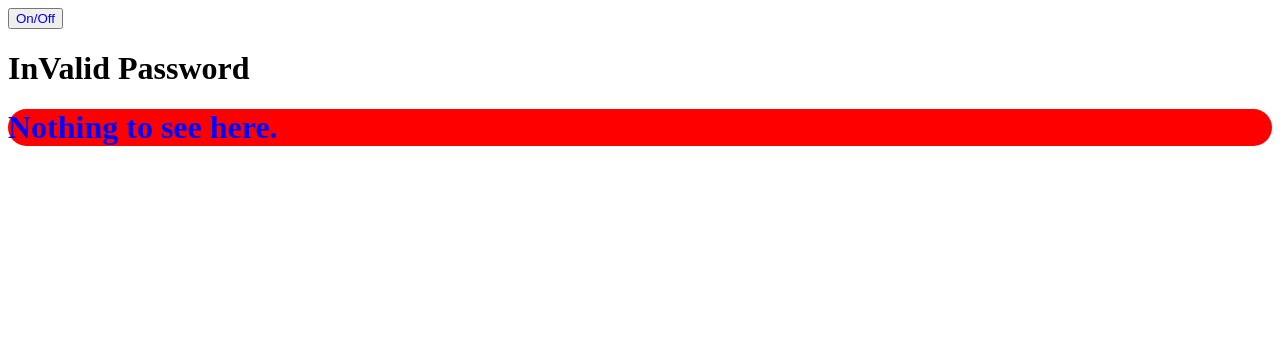
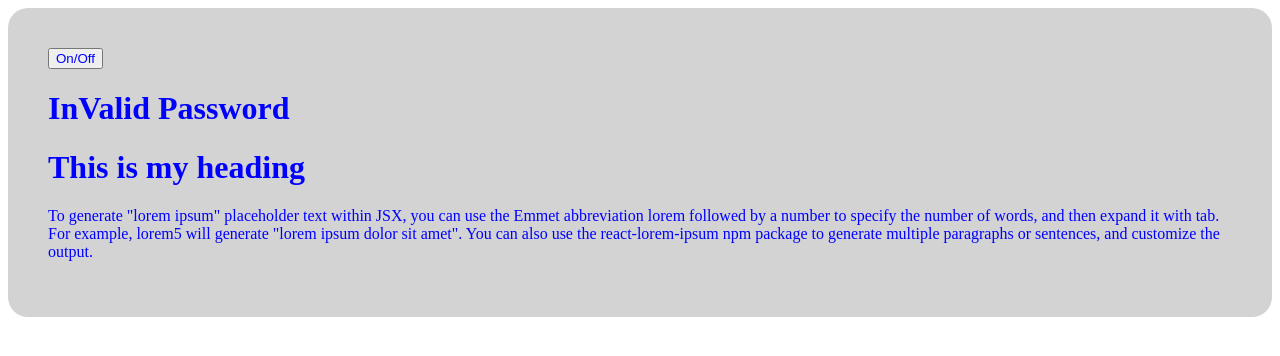
Before and after one commit to NavpreetST/react-monster, a React (Vite) app: page / in a window 1280 px wide. Shown: the top 356 px of the page. Built offline with nearby package versions, Linux system fonts and the light colour scheme.

Commit message:
Added some css

```diff
--- a/src/App.jsx
+++ b/src/App.jsx
@@ -9,14 +9,16 @@ function App() {
   const Password = () =>{
     return isValid ? ValidPassword() : InvalidPassword()
   }
+  const style = { color: "blue", backgroundColor: "lightgrey", borderRadius: "20px", padding: "40px"}
   return (
 
 
-    <div>
+    <div style={style}>
       <button style = {{ color: "blue" }} onClick={()=> setIsValid(!isValid)}>On/Off</button>
       <Password/>
 
-      <h1 style = {{ color: "blue", backgroundColor: "red", borderRadius: "200px"}}>Nothing to see here.</h1>
+      <h1 > This is my heading  </h1>
+      <p >To generate "lorem ipsum" placeholder text within JSX, you can use the Emmet abbreviation lorem followed by a number to specify the number of words, and then expand it with tab. For example, lorem5 will generate "lorem ipsum dolor sit amet". You can also use the react-lorem-ipsum npm package to generate multiple paragraphs or sentences, and customize the output. </p>
     </div>
 
   )
--- /dev/null
+++ b/src/one.html
@@ -0,0 +1 @@
+lorem40
```
